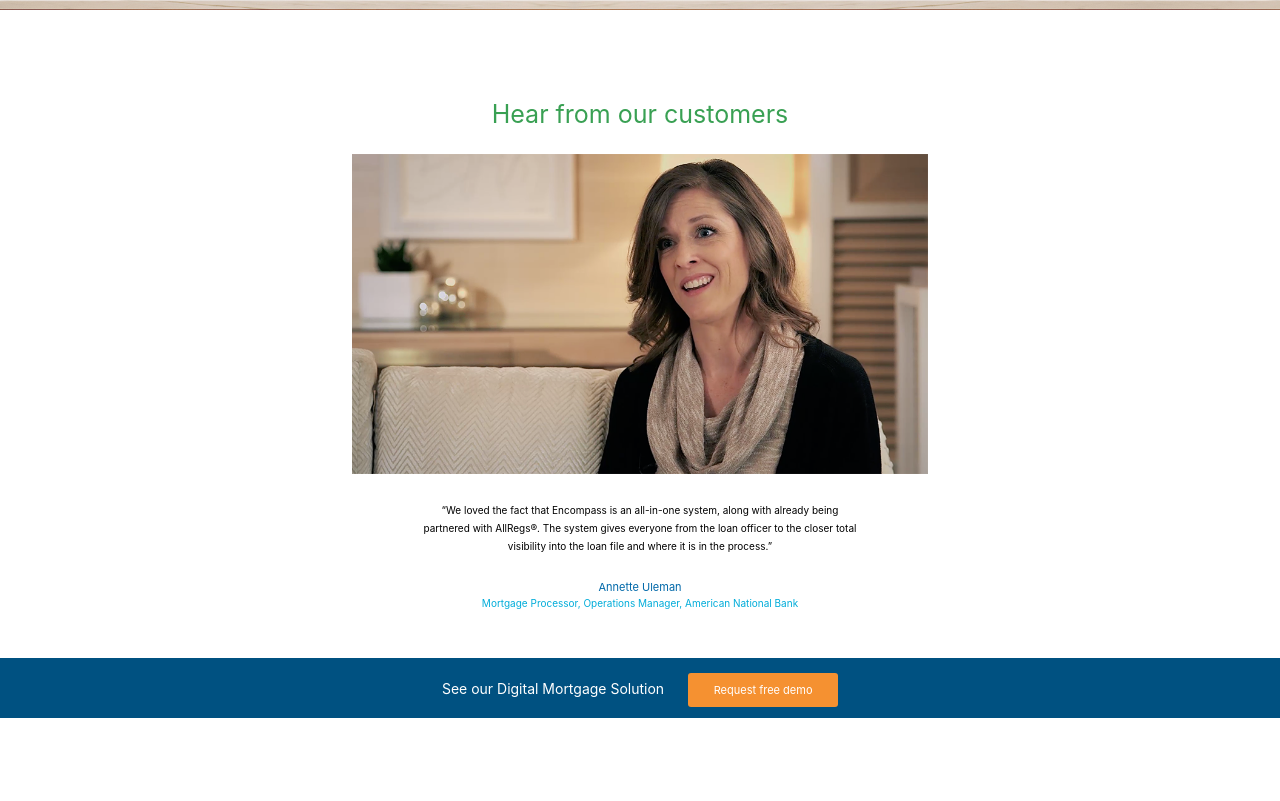
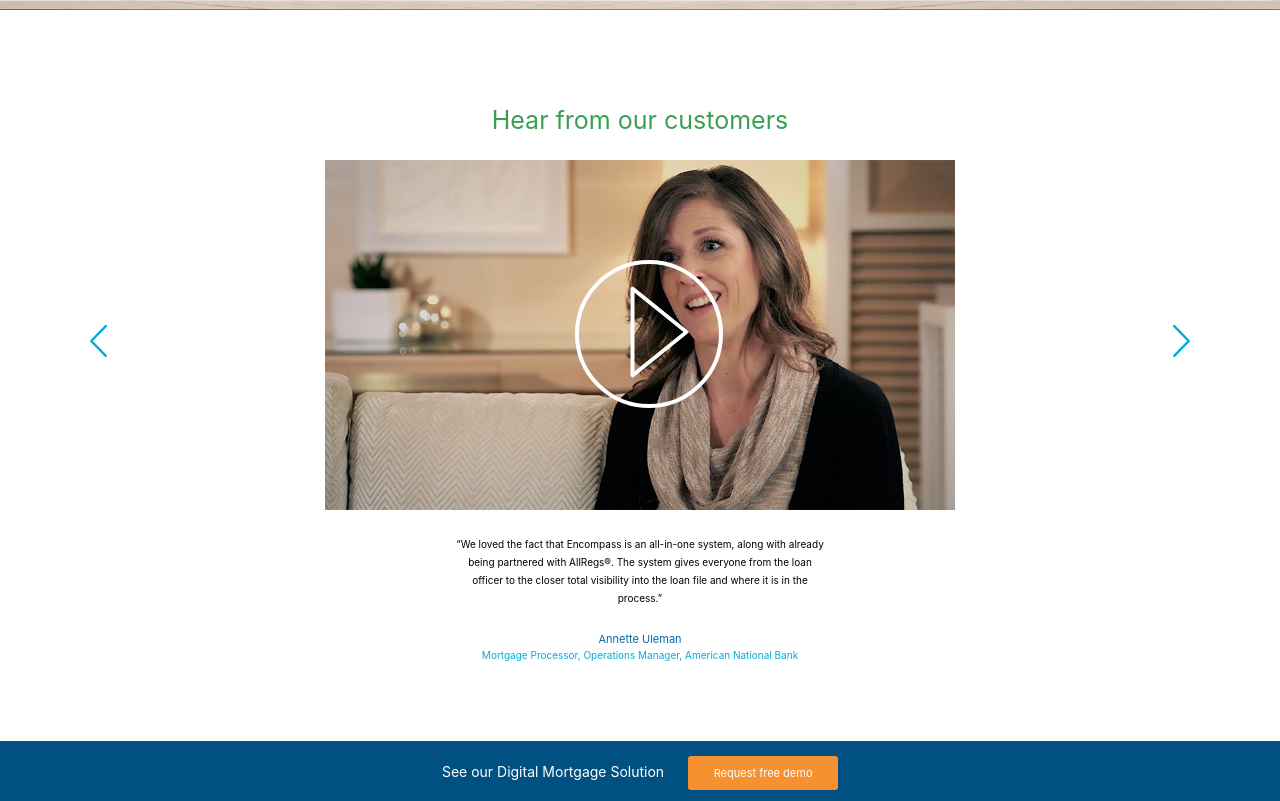
Before and after one commit to mtb24/elliemae-template, a website: page index.html in a window 1280 px wide. Shown: the part 1120-1921 px from the top of the page. Before the commit the page ends 1838 px from the top, so only its background shows below. Drawn offline with Linux system fonts and the light colour scheme.

Commit message:
final fixes

```diff
--- a/assets/styles/scss/style.scss
+++ b/assets/styles/scss/style.scss
@@ -348,7 +348,7 @@ body {
   grid-area: video;
   text-align: center;
   background-color: $white;
-  padding: 5% 0 3% 0;
+  margin: 70px auto;
 
   & > .video-heading {
     color: $green-heading;
@@ -356,8 +356,33 @@ body {
     font-weight: 400;
   }
 
-  & > .video-thumb {
-    width: 45%;
+  & > .video-player {
+    // display: grid;
+    // grid-template-areas: "left-caret main-image right-caret";
+    // grid-template-columns: 35px 45% 35px;
+    // align-items: center;
+
+    & > .left-caret {
+      float: left;
+      display: inline-block;
+      margin-top: 165px;
+    }
+    & > .video-thumb {
+      grid-area: main-image;
+      background-image: url('/assets/images/client-video.png');
+      background-repeat: no-repeat;
+      background-position: center;
+      background-size: contain;
+      & > .play-button {
+        grid-area: main-image;
+        margin: 100px auto;
+      }
+    }
+    & > .right-caret {
+      float: right;
+      display: inline-block;
+      margin-top: -185px;
+    }
   }
 
   & > .quote {
--- a/index.html
+++ b/index.html
@@ -85,7 +85,13 @@
     </div>
     <div class="video">
       <h3 class="video-heading">Hear from our customers</h3>
-      <img src="assets/images/client-video.png" alt="video thumbnail" class="video-thumb">
+      <div class="video-player">
+        <img src="/assets/images/icons/left-caret.svg" alt="left arrow" class="left-caret">
+        <div class="video-thumb">
+          <img src="/assets/images/icons/play-button.svg" alt="play video" class="play-button">
+        </div>
+        <img src="/assets/images/icons/right-caret.svg" alt="right arrow" class="right-caret">
+      </div>
       <blockquote class="quote">We loved the fact that Encompass is an all-in-one system, along with already being partnered with AllRegs&reg;. The system gives everyone from the loan officer to the closer total visibility into the loan file and where it is in the process.</blockquote>
       <p class="quote-author">Annette Uleman</p>
       <p class="quote-author-title">Mortgage Processor, Operations Manager, American National Bank</p>
```
Also changed, not shown: assets/style.css.
